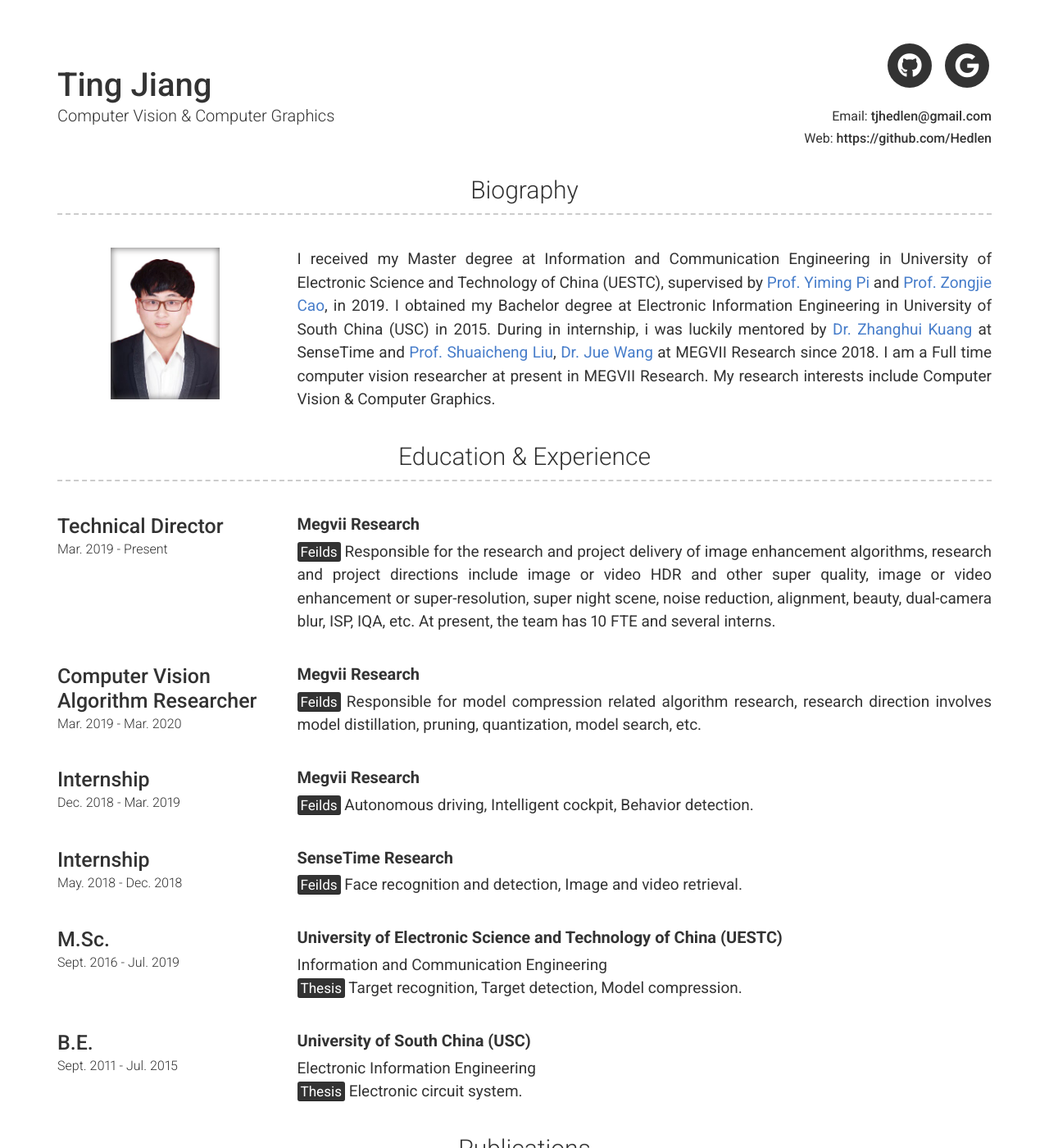
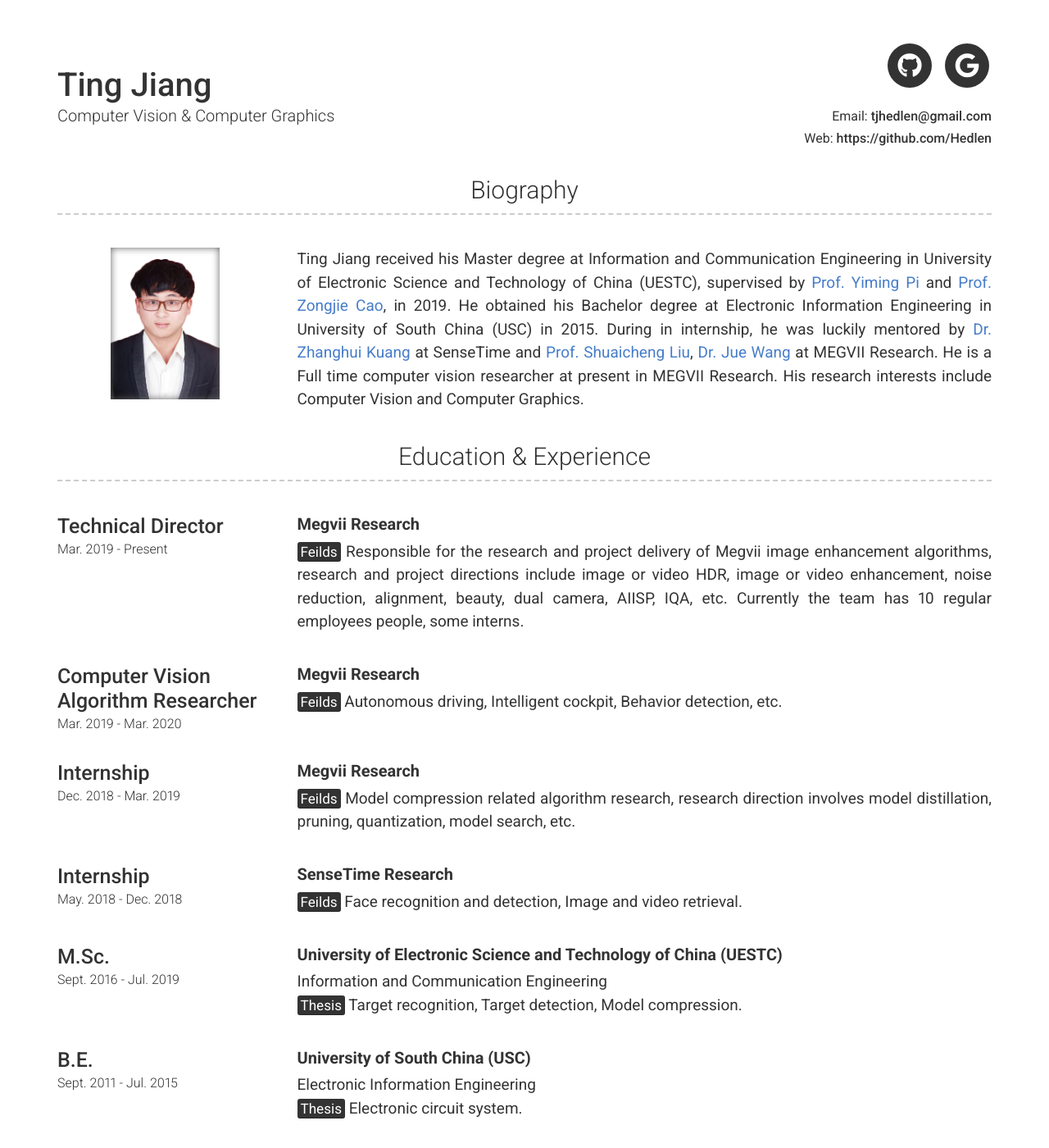
Before and after one commit to Hedlen/Hedlen.github.io, a Jekyll site: the page built from index.md, in a window 1280 px wide and 1400 px high. Shown: the whole window at 82% size. Built offline with Jekyll 4.4.1, drawn with Linux system fonts in a browser that asks for light colours; nearby versions of some CDN libraries; some of the changed text lies outside the part shown.

Commit message:
fixed some issues

```diff
--- a/_config.yml
+++ b/_config.yml
@@ -45,16 +45,16 @@ additional_links:
 about_title: Biography
 about_profile_image: images/white_bg.png
 about_content: | # this will include new lines to allow paragraphs
-  I received my Master degree at Information and Communication Engineering in University of Electronic Science and Technology of China (UESTC), supervised by
+  Ting Jiang received his Master degree at Information and Communication Engineering in University of Electronic Science and Technology of China (UESTC), supervised by
   [Prof. Yiming Pi](https://www.researchgate.net/scientific-contributions/Yiming-Pi-13739828) and
-  [Prof. Zongjie Cao](https://www.researchgate.net/scientific-contributions/Zongjie-Cao-33269443), in 2019. I obtained my Bachelor degree at Electronic Information Engineering in University of South China (USC) in 2015.
-  During in internship, i was luckily mentored by [Dr. Zhanghui Kuang](https://scholar.google.com/citations?hl=zh-CN&user=z4wkHDgAAAAJ) at SenseTime and [Prof. Shuaicheng Liu](http://www.liushuaicheng.org/), [Dr. Jue Wang](https://juew.org/) at MEGVII Research since 2018. I am a Full time computer vision researcher at present in MEGVII Research. My research interests include Computer Vision & Computer Graphics.
+  [Prof. Zongjie Cao](https://www.researchgate.net/scientific-contributions/Zongjie-Cao-33269443), in 2019. He obtained his Bachelor degree at Electronic Information Engineering in University of South China (USC) in 2015.
+  During in internship, he was luckily mentored by [Dr. Zhanghui Kuang](https://scholar.google.com/citations?hl=zh-CN&user=z4wkHDgAAAAJ) at SenseTime and [Prof. Shuaicheng Liu](http://www.liushuaicheng.org/), [Dr. Jue Wang](https://juew.org/) at MEGVII Research. He is a Full time computer vision researcher at present in MEGVII Research. His research interests include Computer Vision and Computer Graphics.
 
 content:
   - title: Education & Experience # Title for the section
     layout: list # Type of content section (list/text)
     content:
-      - layout: left
+      - layout: center
         title: Technical Director
         # link: www.msg.group
         # link_text: msg.group
@@ -62,9 +62,9 @@ content:
         caption:  Mar. 2019 - Present
         description: | # this will include new lines to allow paragraphs
           ## **Megvii Research**
-          <mark>Feilds</mark> Responsible for the research and project delivery of image enhancement algorithms, research and project directions include image or video HDR and other super quality, image or video enhancement or super-resolution, super night scene, noise reduction, alignment, beauty, dual-camera blur, ISP, IQA, etc. At present, the team has 10 FTE and several interns.
+          <mark>Feilds</mark> Responsible for the research and project delivery of Megvii image enhancement algorithms, research and project directions include image or video HDR, image or video enhancement, noise reduction, alignment, beauty, dual camera, AIISP, IQA, etc. Currently the team has 10 regular employees people, some interns.
 
-      - layout: left
+      - layout: center
         title: Computer Vision Algorithm Researcher
         # link: www.msg.group
         # link_text: msg.group
@@ -72,9 +72,9 @@ content:
         caption:  Mar. 2019 - Mar. 2020
         description: | # this will include new lines to allow paragraphs
           ## **Megvii Research**
-          <mark>Feilds</mark>  Responsible for model compression related algorithm research, research direction involves model distillation, pruning, quantization, model search, etc.
+          <mark>Feilds</mark>  Autonomous driving, Intelligent cockpit, Behavior detection, etc.
 
-      - layout: left
+      - layout: center
         title: Internship
         # link: www.msg.group
         # link_text: msg.group
@@ -82,9 +82,9 @@ content:
         caption:  Dec. 2018 - Mar. 2019
         description: | # this will include new lines to allow paragraphs
           ## **Megvii Research**
-          <mark>Feilds</mark>  Autonomous driving, Intelligent cockpit, Behavior detection.
+          <mark>Feilds</mark> Model compression related algorithm research, research direction involves model distillation, pruning, quantization, model search, etc.
 
-      - layout: left
+      - layout: center
         title: Internship
         # link: www.msg.group
         # link_text: msg.group
@@ -94,7 +94,7 @@ content:
           ## **SenseTime Research**
           <mark>Feilds</mark> Face recognition and detection, Image and video retrieval.
 
-      - layout: left
+      - layout: center
         title: M.Sc.
         # link: grubhub.com
         # link_text: grubhub.com
@@ -105,7 +105,7 @@ content:
             Information and Communication Engineering <br />
             <mark>Thesis</mark> Target recognition, Target detection, Model compression.
 
-      - layout: left
+      - layout: center
         title: B.E.
         # link: bmwgroup.com
         # link_text: bmwgroup.com
@@ -119,15 +119,15 @@ content:
   - title: Publications # Title for the section
     layout: list # Type of content section (list/text)
     content:
-      - layout: left
-        title: NIPS 2022
+      - layout: center
+        title: NeurIPS 2022
         # caption:
         sub_title: <blue_mark>Under review</blue_mark>
         description: | # this will include new lines to allow paragraphs
-          ## **Absorption Pruning Algorithm of Deep Neural Network for Object Detection in Remote Sensing Imagery**
+          ## **Absorption Pruning of Deep Neural Network for Object Detection in Remote Sensing Imagery**
           Jielei Wang, **Ting Jiang**, Zongyong Cui, Zongjie Cao
 
-      - layout: left
+      - layout: center
         title: ECCV 2022
         # caption:
         sub_title: <blue_mark>Under review</blue_mark>
@@ -135,7 +135,7 @@ content:
           ## **MEFLUT: Unsupervised Learning 1D Lookup Tables for Multi-exposure Image Fusion**
           **Ting Jiang**, Chuan Wang, Xinpeng Li, Haoqiang Fan, Shuaicheng Liu
 
-      - layout: left
+      - layout: center
         title: TIP 2022
         # caption:
         sub_title: <blue_mark>Under review</blue_mark>
@@ -143,7 +143,7 @@ content:
           ## **Efficient Neural Architecture Search via firefly optimization for SAR ship detection**
           Jielei Wang, **Ting Jiang**, Zongyong Cui, Changjie Cao, Zongjie Cao
 
-      - layout: left
+      - layout: center
         title: CVPRW 2021
         # caption:
         sub_title: <blue_mark>Accepted, The winning method of the first edition of NTIRE2021 Multi-Frame HDR Challenge</blue_mark>
@@ -155,7 +155,7 @@ content:
           [Video: [Youtube](https://www.youtube.com/watch?v=M0X-BXe3UqM&t=2s), [Bilibili](https://www.bilibili.com/video/BV19h411a78M/)]
           [[BibTex](http://www.liushuaicheng.org/bibtex/CVPR21_ADNet.bib)]
 
-      - layout: left
+      - layout: center
         title: Neuro Computing 2021
         # caption:
         sub_title: <blue_mark>Accepted</blue_mark>
@@ -166,7 +166,7 @@ content:
           [[BibTex](https://scholar.googleusercontent.com/scholar.bib?q=info:W5Y6IjacCXMJ:scholar.google.com/&output=citation&scisdr=CgX7dAiIEPLblS6f6f0:AAGBfm0AAAAAYaiZ8f3mBG7uSNMy8SQbSmkDPpRR3XC3&scisig=AAGBfm0AAAAAYaiZ8Ws0rRq80UAZsZNInzQYHjniOy4y&scisf=4&ct=citation&cd=-1&hl=zh-CN)]
 
 
-      - layout: left
+      - layout: center
         title: IGARSS 2022
         # caption:
         sub_title: <blue_mark>Accepted</blue_mark>
@@ -174,7 +174,7 @@ content:
           ## **A Knowledge Distillation Method Based on IQE Attention Mechanism for Target Recognition in Sar Imagery**
           **Jielei Wang**, Ting Jiang, Zongyong Cui, Zongjie Cao, Changjie Cao
 
-      - layout: left
+      - layout: center
         title: IGARSS 2018
         # caption:
         sub_title: <blue_mark>Accepted</blue_mark>
@@ -184,7 +184,7 @@ content:
           [[PDF](https://sci-hub.se/https://ieeexplore.ieee.org/document/8518792)]
           [[BibTex](https://scholar.googleusercontent.com/scholar.bib?q=info:HRfCTYzKoHEJ:scholar.google.com/&output=citation&scisdr=CgX3wfUqEPLblTZ_Te4:AAGBfm0AAAAAYbB5Ve7zKKgIjF-o89gQhHd_TF32yaLA&scisig=AAGBfm0AAAAAYbB5VVN2mVrRg7Mctytlrqk1zDiJZ6Q4&scisf=4&ct=citation&cd=-1&hl=zh-CN)]
 
-      - layout: left
+      - layout: center
         title: IGARSS 2018
         # caption:
         sub_title: <blue_mark>Accepted</blue_mark>
@@ -197,7 +197,7 @@ content:
   - title: Competitions # Title for the section
     layout: list # Type of content section (list/text)
     content:
-      - layout: left
+      - layout: center
         title: NTIRE 2021
         # caption:
         sub_title: <blue_mark>Winner</blue_mark>
@@ -205,7 +205,7 @@ content:
           ## **NTIRE 2021 High Dynamic Range Challenge - Track 2 Multiple Frames**
           The task of recovering an HDR image from one or multiple input Low Dynamic Range (LDR) images that are affected by noise, quantization errors, and might suffer from  over- and under-exposed regions due to the sensor limitations.
 
-      - layout: left
+      - layout: center
         title: NTIRE 2022 (Track 1)
         # caption:
         sub_title: <blue_mark>Eighth</blue_mark>
@@ -213,7 +213,7 @@ content:
           ## **NTIRE 2022 High Dynamic Range Challenge - Track 1 Fidelity (low-complexity constrain)**
           The task of recovering an HDR image from one or multiple input Low Dynamic Range (LDR) images that are affected by noise, quantization errors, and might suffer from  over- and under-exposed regions due to the sensor limitations. All models submitted to this track are required to process each input image set in under 200GMAccs (1 MAcc = 2 Flops), and this number should include all operations performed (e.g. test-time augmentations, pre- and post-processing).
 
-      - layout: left
+      - layout: center
         title: NTIRE 2022 (Track 2)
         # caption:
         sub_title: <blue_mark>Fifth</blue_mark>
@@ -225,7 +225,7 @@ content:
   - title: Projects # Title for the section
     layout: list # Type of content section (list/text)
     content:
-      - layout: left
+      - layout: center
         title: Driver Monitor System
         caption: Dec. 2018 - Jul. 2019
         sub_title: Major member
@@ -237,7 +237,7 @@ content:
         video_path1: images/DMS_smoke_demo2.mp4
         video_path2: images/DMS_phone_demo.mp4
 
-      - layout: left
+      - layout: center
         title: High dynaimc range image
         caption: Jul. 2019 - Present
         sub_title: Algorithm Leader
@@ -248,7 +248,7 @@ content:
         img_path1: images/HDR1.png
         img_path2: images/HDR2.png
 
-      - layout: left
+      - layout: center
         title: Super night view
         caption: Jul. 2019 - Present
         sub_title: Algorithm Leader
@@ -258,7 +258,7 @@ content:
         img_path1: images/y1.png
         img_path2: images/y2.png
 
-      - layout: left
+      - layout: center
         title: Portrait beauty
         caption: Jul. 2019 - Present
         sub_title: Algorithm Leader
```
